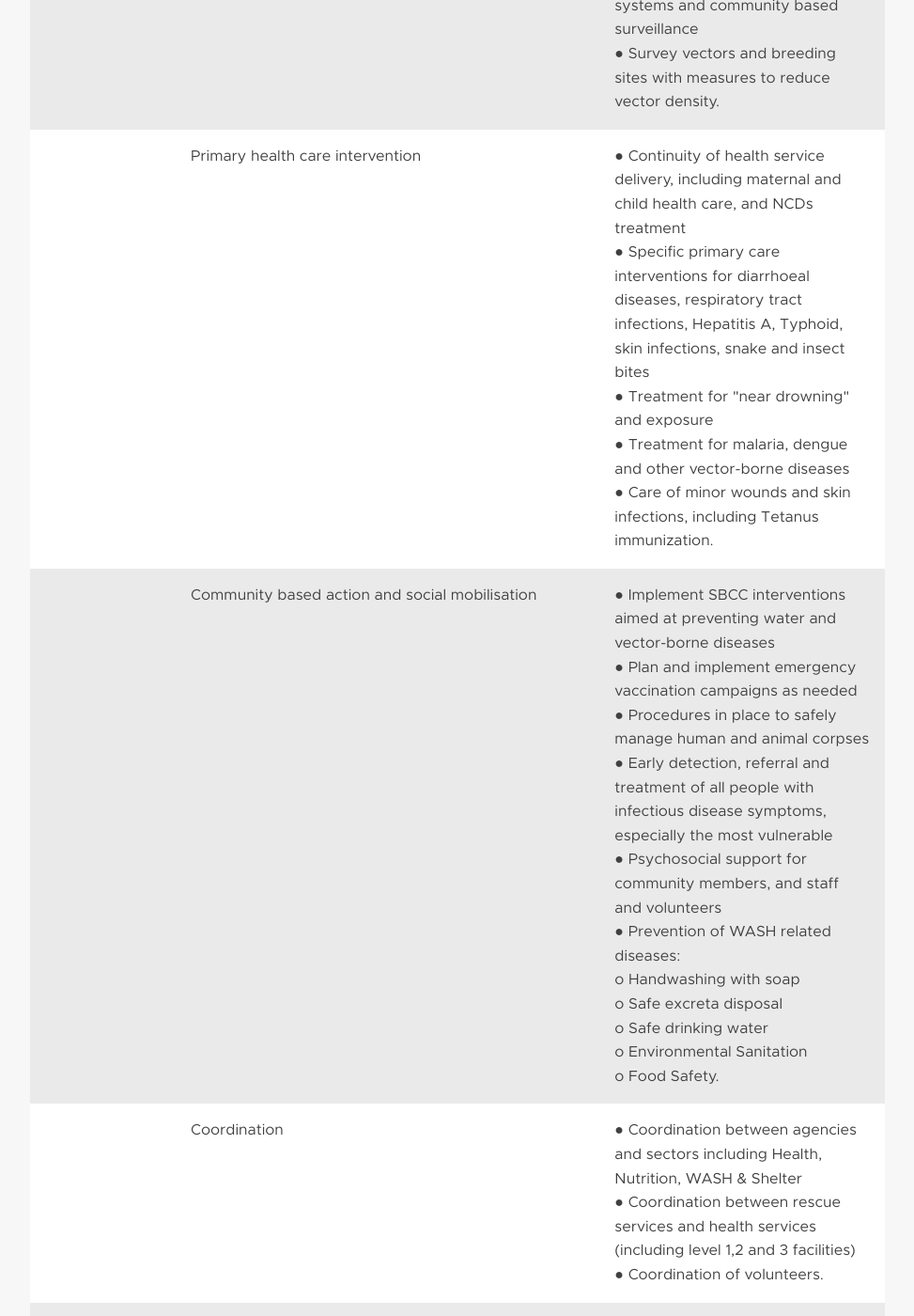
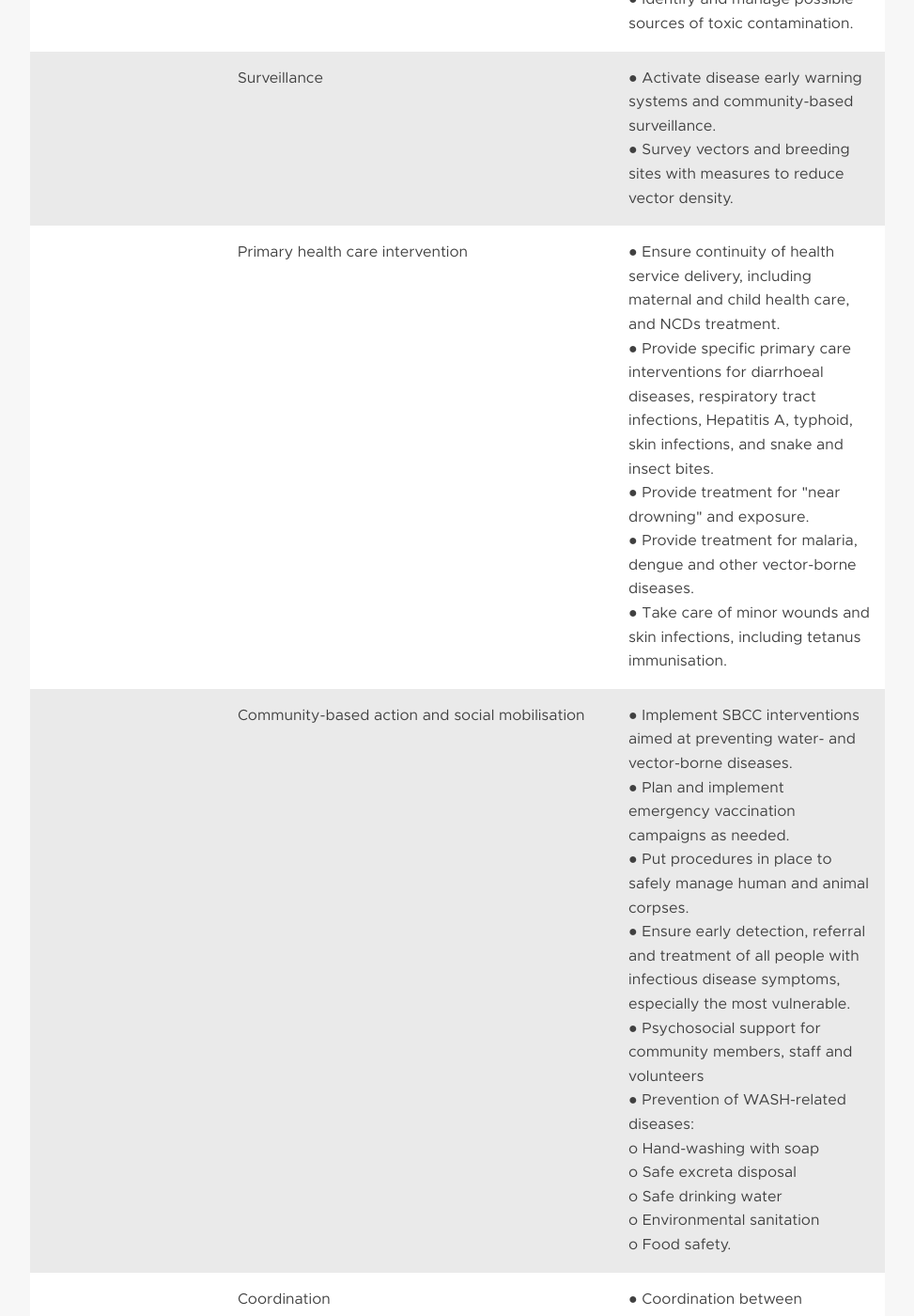
Before and after one commit to Julialhuillery/poc, a Jekyll site: the page built from _documents/(P)NS planning for epidemic response (outbreak response) (Cyclone-Hurricane-Typhoon).md, in a window 1280 px wide and 1400 px high, scrolled down 1871 px. Shown: the whole window at 94% size, without its empty margins (153-1126 px from the left). Built offline with Jekyll 4.4.1, drawn with Linux system fonts in a browser that asks for light colours; our own code applies the rules of GitHub Pages for plain Markdown files; some of the changed text lies outside the part shown.

Commit message:
Update from Forestry.io jlm@lsi.io updated _documents/(P)NS planning for epidemic response (outbreak response) (Cyclone-Hurricane-Typhoon).md

```diff
--- a/_documents/(P)NS planning for epidemic response (outbreak response) (Cyclone-Hurricane-Typhoon).md
+++ b/_documents/(P)NS planning for epidemic response (outbreak response) (Cyclone-Hurricane-Typhoon).md
@@ -1,33 +1,34 @@
 ---
-title: (P)NS planning for epidemic response (outbreak response) (Cyclone-Hurricane-Typhoon)
+title: "(P)NS planning for epidemic response (outbreak response) (Cyclone-Hurricane-Typhoon)"
 categories:
 - disasters
 - cyclone
 pdf:
   name:
   url:
+
 ---
-**Cyclone / Hurricane/ Typhoon**
+**Cyclone / Hurricane / Typhoon**
 
 | Role profile 6 | Competencies | Gaps in competencies | Gaps in information they need |
 | :--- | :--- | :--- | :--- |
 | **(P)NS planning for epidemic response (outbreak response)** | &nbsp; | &nbsp; | &nbsp; |
 
-**Cyclone / Hurricane/ Typhoon**
+**Cyclone / Hurricane / Typhoon**
 
 | **Key facts** | Cyclones (hurricanes and typhoons) are associated with damage to infrastructure from high winds and storm surges, and flooding. | &nbsp;|
 | :--- | :--- | :--- |
 | **Main health impacts** | Trauma (injury) is most likely during a cyclone/hurricane/typhoon, or in the immediate aftermath. In the days, weeks (and sometimes months) following a cyclone/hurricane, the main health concerns are:| &nbsp;|
-| &nbsp; | Health concern | Mechanism |
-| &nbsp;| Diarrhoeal diseases | Contamination of water supplies by flood water, damaged or destroyed sanitation facilities and poor hygiene practices. |
-| &nbsp;| Vector-borne diseases | Flooding or stagnant water can increase the risk of breeding sites for vectors. |
-| &nbsp;| Respiratory illnesses and vaccine preventable diseases | Significant population displacement and risk of overcrowded, communal emergency shelters. |
-| &nbsp;| Disruption to normal health services | Destruction and damage to health facilities and stock disrupt normal services impacting NCD treatment, and maternal and child health services. |
-| **Risk factors leading to an outbreak/ epidemic** | ● Poor WASH conditions<br>● Displacement of affected populations, especially if prolonged<br>● Inadequate or crowded shelter<br>● Lack of access to steady, appropriate food supplies<br>● Lack of access to health care facilities. |
-| **Priority actions** | Critical steps | ● Ensure triage, treatment, referral and transport for injured and &quot;near drowning&quot; patients<br>● Identify key disease risk factors and implement prevention and preparedness<br>● Establish critical health services<br>● Identify and manage possible sources of toxic contamination |
-| &nbsp; | Surveillance | ● Activate disease early warning systems and community based surveillance<br>● Survey vectors and breeding sites with measures to reduce vector density. |
-| &nbsp; | Primary health care intervention | ● Continuity of health service delivery, including maternal and child health care, and NCDs treatment<br>● Specific primary care interventions for diarrhoeal diseases, respiratory tract infections, Hepatitis A, Typhoid, skin infections, snake and insect bites<br>● Treatment for &quot;near drowning&quot; and exposure<br>● Treatment for malaria, dengue and other vector-borne diseases<br>● Care of minor wounds and skin infections, including Tetanus immunization. |
-| &nbsp;| Community based action and social mobilisation | ● Implement SBCC interventions aimed at preventing water and vector-borne diseases<br>● Plan and implement emergency vaccination campaigns as needed<br>● Procedures in place to safely manage human and animal corpses<br>● Early detection, referral and treatment of all people with infectious disease symptoms, especially the most vulnerable<br>● Psychosocial support for community members, and staff and volunteers<br>● Prevention of WASH related diseases:<br>o Handwashing with soap<br>o Safe excreta disposal<br>o Safe drinking water<br>o Environmental Sanitation<br>o Food Safety. |
-| &nbsp;| Coordination | ● Coordination between agencies and sectors including Health, Nutrition, WASH &amp; Shelter<br>● Coordination between rescue services and health services (including level 1,2 and 3 facilities)<br>● Coordination of volunteers. |
-| **Disease Tools that may be relevant** | ● Diarrhoeal disease<br>● Malaria<br>● Dengue, Chikungunya, Zika <br>● Yellow fever<br>● ARIs<br>● Respiratory diseases | ● Hepatitis A<br>● Hepatitis E<br>● Typhoid fever<br>● Malnutrition<br>● Measles<br>● Meningococcal disease<br>● Vaccine-preventable<br>● Polio. |
-| **Other Movement tools that may be relevant** |<br>- CBS<br>- ECV training manual<br>- CBHFA training manual<br>- ERUs (clinical and public health) - there is an annex for this<br>- |
+| &nbsp; | Health issues | **Mechanism** |
+| &nbsp;| Diarrhoeal diseases | Contamination of water supplies by flood water, damaged or destroyed sanitation facilities and poor hygiene practices |
+| &nbsp;| Vector-borne diseases | Flooding or stagnant water that increases the risk of breeding sites for vectors |
+| &nbsp;| Respiratory illnesses and vaccine-preventable diseases | Significant population displacement and risk of overcrowded, communal emergency shelters |
+| &nbsp;| Disruption to normal health services | Destruction and damage to health facilities and stock, disrupting normal services and impacting NCD treatment, and maternal and child health services |
+| **Risk factors leading to an outbreak/epidemic** | ● Poor WASH conditions<br>● Displacement of affected populations, especially if prolonged<br>● Inadequate or crowded shelters<br>● Lack of access to steady, appropriate food supplies<br>● Lack of access to health care facilities ||
+| **Priority actions** | Critical steps | ● Ensure triage, treatment, referral and transport for injured and &quot;near drowning&quot; patients.<br>● Identify key disease risk factors and implement prevention and preparedness.<br>● Establish critical health services.<br>● Identify and manage possible sources of toxic contamination. |
+| &nbsp; | Surveillance | ● Activate disease early warning systems and community-based surveillance.<br>● Survey vectors and breeding sites with measures to reduce vector density. |
+| &nbsp; | Primary health care intervention | ● Ensure continuity of health service delivery, including maternal and child health care, and NCDs treatment.<br>● Provide specific primary care interventions for diarrhoeal diseases, respiratory tract infections, Hepatitis A, typhoid, skin infections, and snake and insect bites.<br>● Provide treatment for &quot;near drowning&quot; and exposure.<br>● Provide treatment for malaria, dengue and other vector-borne diseases.<br>● Take care of minor wounds and skin infections, including tetanus immunisation. |
+|  | Community-based action and social mobilisation | ● Implement SBCC interventions aimed at preventing water- and vector-borne diseases.<br>● Plan and implement emergency vaccination campaigns as needed.<br>● Put procedures in place to safely manage human and animal corpses.<br>● Ensure early detection, referral and treatment of all people with infectious disease symptoms, especially the most vulnerable.<br>● Psychosocial support for community members, staff and volunteers<br>● Prevention of WASH-related diseases:<br>o Hand-washing with soap<br>o Safe excreta disposal<br>o Safe drinking water<br>o Environmental sanitation<br>o Food safety. |
+| &nbsp;| Coordination | ● Coordination between agencies and sectors including Health, Nutrition, WASH and Shelter<br>● Coordination between rescue services and health services (including levels 1, 2 and 3 facilities)<br>● Coordination of volunteers |
+| **Disease tools that may be relevant** | ● Diarrhoeal disease<br>● Malaria<br>● Dengue, Chikungunya, Zika <br>● Yellow fever<br>● ARIs<br>● Respiratory diseases | ● Hepatitis A<br>● Hepatitis E<br>● Typhoid fever<br>● Malnutrition<br>● Measles<br>● Meningococcal disease<br>● Vaccine-preventable disease<br>● Polio |
+| **Other movement tools that may be relevant** |<br>- CBS<br>- ECV training manual<br>- CBHFA training manual<br>- ERUs (clinical and public health) - there is an annex for this<br> ||
```
